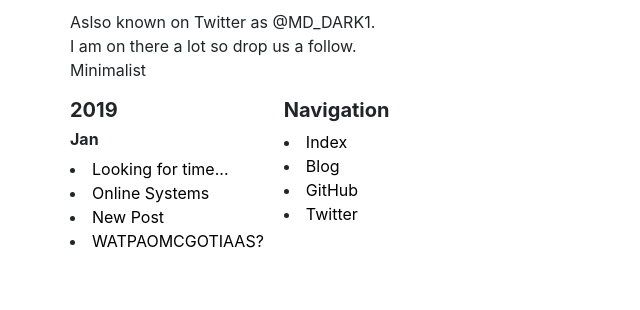
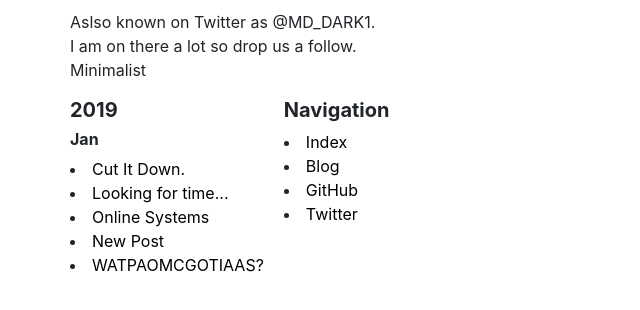
Before and after one commit to MorganDark21798/Template-Project-BootStrap, a plain HTML site: page Archive.html in a window 1280 px wide. Shown: the part 120-430 px from the top of the page, without its empty margins (0-640 px from the left). Drawn offline with nearby package versions, Linux system fonts and the light colour scheme.

Commit message:
Update Blog

```diff
--- a/Archive.html
+++ b/Archive.html
@@ -27,6 +27,7 @@
           <div id="w" class="col-xs-3">
             <h5><b>2019</b></h5>
               <h6><b> Jan </b></h6>
+            <li><a id="a" href="files/posts/CID_001.pdf">Cut It Down.</li></a>
             <li><a id="a" href="files/posts/LFT_001.pdf">Looking for time...</li></a>
             <li><a id="a" href="files/posts/OS_001.pdf">Online Systems</li></a>
             <li><a id="a" href="files/posts/NBP_001.pdf">New Post</li></a>
```
Also changed, not shown: Index.html (+1 -0 lines), 1 other file.
